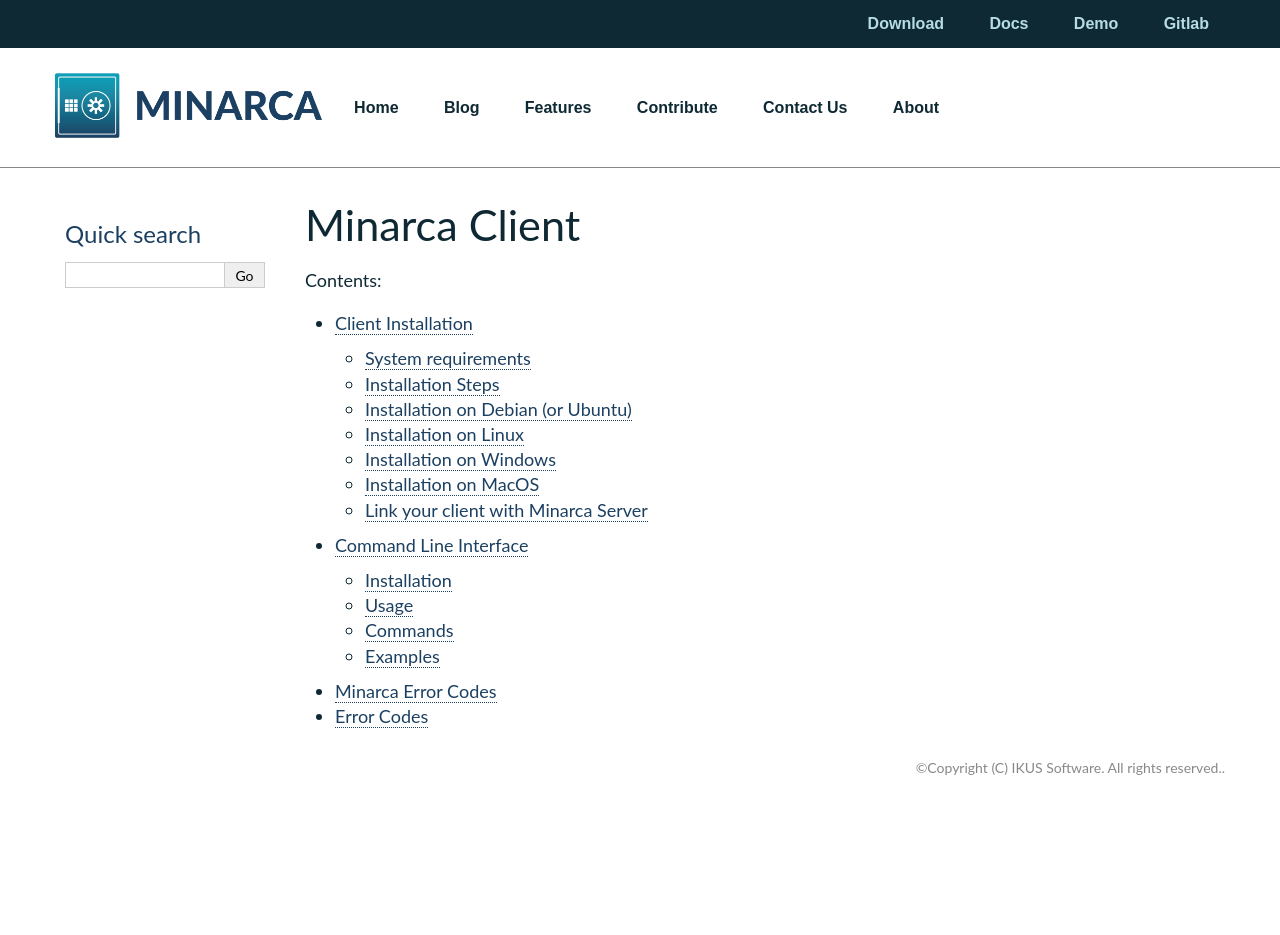
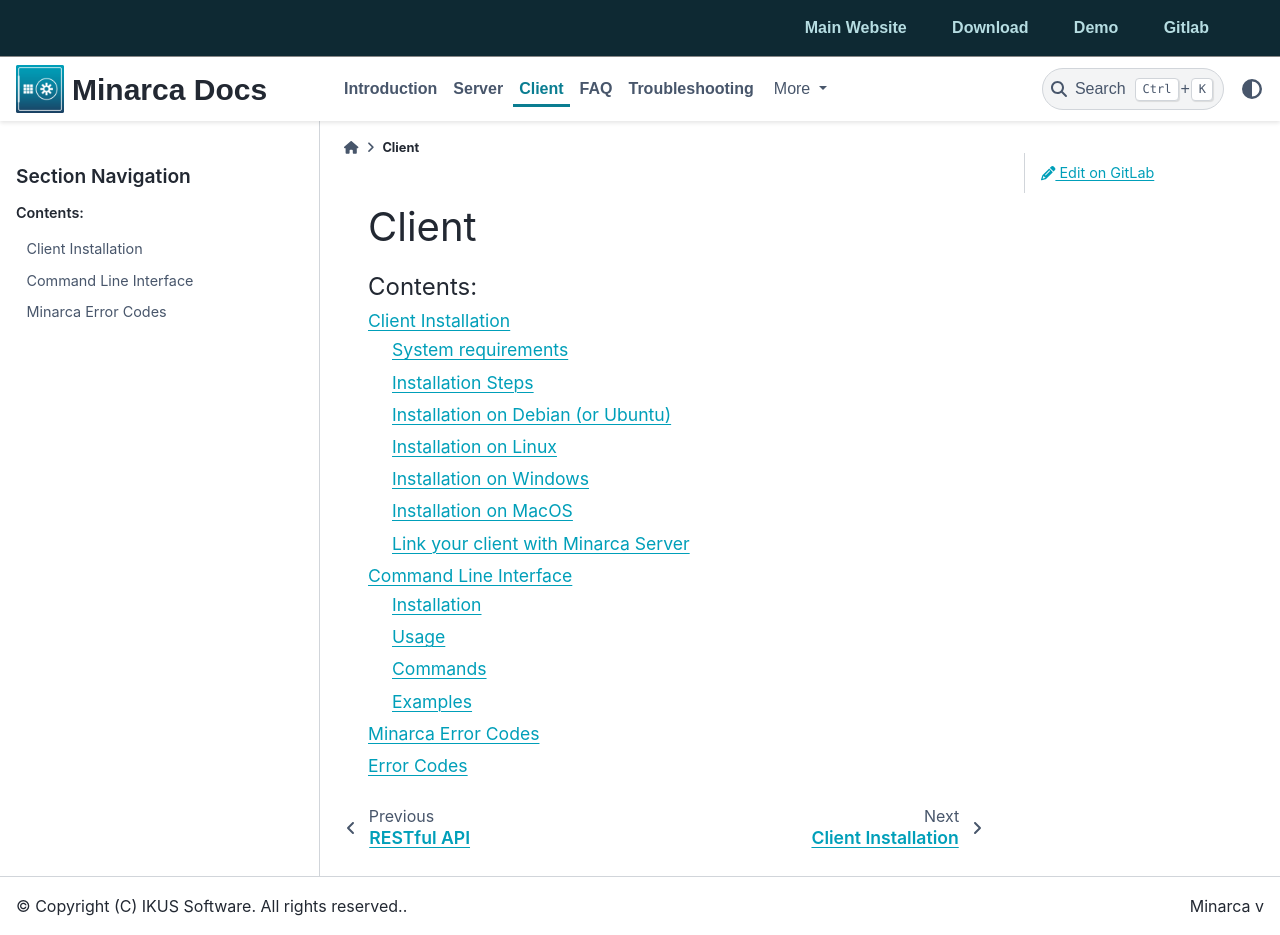
Before and after one commit to ikus060/minarca, a Sphinx documentation site: the page built from doc/index-client.rst, in a window 1280 px wide and 935 px high. Built offline with Sphinx 7.4.7 and the PyData theme 0.15.4, drawn with Linux system fonts in a browser that asks for light colours; pages that are not in the unit, such as notebooks, are missing from menus; the version number could not be read and is left out.

Commit message:
Improve Docs
- Change layout to pydata-theme
- Make use of Tabs

```diff
--- a/doc/_templates/layout.html
+++ b/doc/_templates/layout.html
@@ -1,74 +1,53 @@
 {% extends "!layout.html" %}
 {%- block content %}
 <style>
+    :root {
+        --pst-color-link: #009FB9 !important;
+    }
+
     header {
         font-family: Oxanium, sans-serif;
         font-weight: bold;
         font-size: 16px;
     }
 
-    header a {
+    header a.secondary-nav-link {
+        color: #B6DDE2;
+        text-decoration: none;
         padding-left: 1rem;
         padding-right: 1rem;
         text-decoration: none;
     }
 
-    header a.secondary-nav-link {
-        color: #B6DDE2;
-        text-decoration: none;
+    header a.nav-link {
+        color: #0E2933;
     }
 
-    header a.nav-link {
-        color: #0E2933;
-        text-decoration: none;
-    }
-
+    /* Hide aheader on mobile */
     @media screen and (max-width: 875px) {
         header {
             display: none;
         }
     }
 
-    div.sphinxsidebar a {
-        color: #1C4062;
+    /* Make title bigger*/
+    .logo__title {
+        font-size: 30px;
     }
 
-    body {
-        padding: 0px;
-    }
 </style>
 <header style="border-bottom: thin solid #888888">
     <div style="background-color: #0E2933;padding: 15px;text-align: right; display: flex;">
         <div style="width: 1170px; margin: auto">
+            <a href="https://minarca.org/en_CA/blog" class="secondary-nav-link">Main Website</a>
+            &nbsp;
             <a href="https://minarca.org/en_CA/download" class="secondary-nav-link">Download</a>
-            &nbsp;
-            <a href="https://www.ikus-soft.com/archive/minarca/doc/" class="secondary-nav-link">Docs</a>
             &nbsp;
             <a href="https://minarca.org/en_CA/demo" class="secondary-nav-link">Demo</a>
             &nbsp;
             <a href="https://gitlab.com/ikus-soft/minarca" class="secondary-nav-link">Gitlab</a>
         </div>
     </div>
-    <div style="padding: 25px; display: flex;align-items: center;">
-        <div style="width: 1170px; margin: auto; display: flex; align-items: center;">
-            <div style="margin-right: 16px;">
-                <img src="{{ pathto('_static/minarca-logo.png', 1) }}" alt="Minarca Logo" height="65">
-            </div>
-            <div>
-                <a href="https://minarca.org/" class="nav-link">Home</a>
-                &nbsp;
-                <a href="https://minarca.org/en_CA/blog" class="nav-link">Blog</a>
-                &nbsp;
-                <a href="https://minarca.org/en_CA/features" class="nav-link">Features</a>
-                &nbsp;
-                <a href="https://minarca.org/en_CA/contribute" class="nav-link">Contribute</a>
-                &nbsp;
-                <a href="https://minarca.org/en_CA/contactus" class="nav-link">Contact Us</a>
-                &nbsp;
-                <a href="https://minarca.org/en_CA/about-minarca" class="nav-link">About</a>
-            </div>
-        </div>
-    </div>
 </header>
 {{ super() }}
 {% endblock %}
--- /dev/null
+++ b/doc/_templates/version.html
@@ -0,0 +1,2 @@
+<!-- This will display the version of the docs -->
+Minarca v{{ version }}
--- a/doc/conf.py
+++ b/doc/conf.py
@@ -22,13 +22,15 @@
 import os
 import textwrap
 
+import minarca_client
 import minarca_client.core.exceptions as exceptions
 
 # -- Project information -----------------------------------------------------
 
 project = 'Minarca Docs'
-copyright = 'Copyright (C) IKUS Software. All rights reserved.'
+copyright = '(C) IKUS Software. All rights reserved.'
 author = 'Patrik Dufresne'
+version = minarca_client.__version__
 
 # -- General configuration ---------------------------------------------------
 
@@ -38,7 +40,10 @@
 extensions = [
     'myst_parser',
     'sphinx.ext.autosectionlabel',
+    'sphinx_design',  # Required for {tab-set}
 ]
+
+myst_enable_extensions = ["colon_fence"]  # Required for :::{tab-set}
 
 autosectionlabel_prefix_document = True
 
@@ -58,31 +63,27 @@
 # The theme to use for HTML and HTML Help pages.  See the documentation for
 # a list of builtin themes.
 #
-html_theme = 'alabaster'
+html_theme = "pydata_sphinx_theme"
 # Ref: https://alabaster.readthedocs.io/en/latest/customization.html#theme-options
+
 html_theme_options = {
-    'description': 'Minarca, Your open-source, user-friendly data backup solution !',
-    'fixed_sidebar': False,
-    'font_size': '18px',
-    'font_family': 'Lato,Arial,sans-serif',
-    'head_font_family': 'Lato,Arial,sans-serif',
-    'link': '#1C4062',
-    'narrow_sidebar_bg': '#1C4062',
-    'narrow_sidebar_fg': '#fff',
-    'narrow_sidebar_link': '#fff',
-    'sidebar_header': '#1C4062',
-    'show_powered_by': False,
-    'page_width': '1170px',
-    'body_text': '#0E2933',
-    'extra_nav_links': {
-        'Home': 'https://minarca.org/',
-        'Blog': 'https://minarca.org/en_CA/blog',
-        'Features': 'https://minarca.org/en_CA/features',
-        'Contact Us': 'https://minarca.org/en_CA/contactus',
-        'About': 'https://minarca.org/en_CA/about-minarca',
-        'Download': 'https://minarca.org/en_CA/download',
+    "logo": {
+        "text": project,
     },
+    "footer_start": ["copyright"],
+    "footer_end": ["version"],
+    'use_edit_page_button': True,
 }
+
+# Allow edit in Gitlab.
+html_context = {
+    "gitlab_user": "ikus-soft",
+    "gitlab_repo": "minarca",
+    "gitlab_version": "master",
+    "doc_path": "doc",
+}
+
+# Hide source code.
 html_show_sourcelink = False
 
 # Add any paths that contain custom static files (such as style sheets) here,
@@ -90,7 +91,8 @@
 # so a file named "default.css" will overwrite the builtin "default.css".
 html_static_path = ['_static']
 
-html_favicon = '../minarca_client/ui/theme/resources/minarca.ico'
+html_logo = "_static/favicon-128x128px.png"
+html_favicon = "_static/favicon-128x128px.png"
 
 # -- Output file configuration ------------------------------------------------
 # Output directory for Markdown files
--- a/doc/index-client.rst
+++ b/doc/index-client.rst
@@ -1,5 +1,5 @@
-Minarca Client
-==============
+Client
+======
 
 .. toctree::
    :maxdepth: 2
--- a/doc/index-server.rst
+++ b/doc/index-server.rst
@@ -1,5 +1,5 @@
-Minarca Server
-==============
+Server
+======
 
 .. toctree::
    :maxdepth: 2
```
Also changed, not shown: doc/installation.md (+13 -0 lines), doc/_static/favicon-128x128px.png (added), 1 other file.
